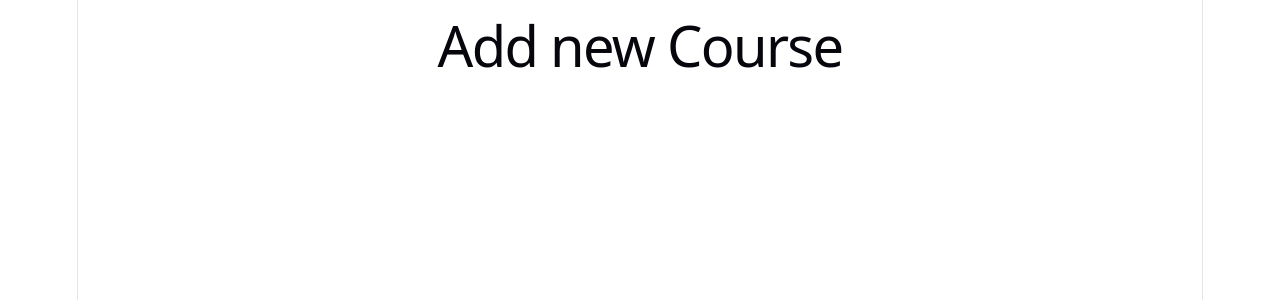
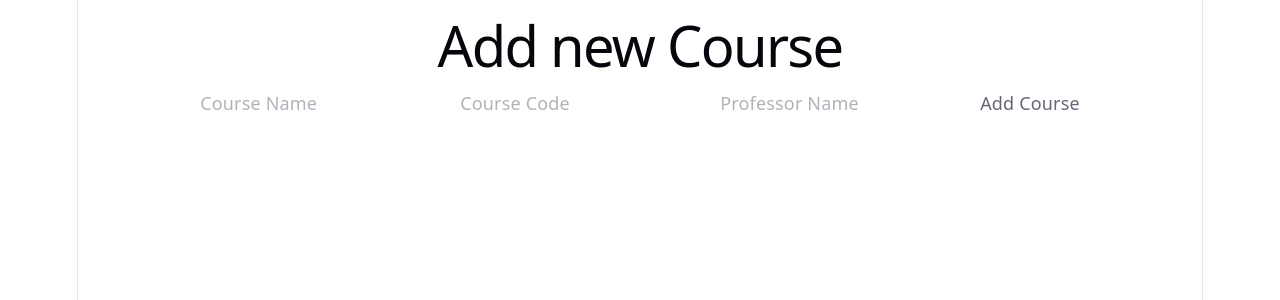
Before and after one commit to Wisp369/StudyCorner, a React (Vite) app in the folder Frontend/: page /addCourse in a window 1280 px wide. Shown: the top 300 px of the page. Built offline with nearby package versions, Linux system fonts and the light colour scheme; no server answers.

Commit message:
Created the AddCoursePage and it's required view model

```diff
--- a/Frontend/src/pages/AddCoursePage.tsx
+++ b/Frontend/src/pages/AddCoursePage.tsx
@@ -1,7 +1,23 @@
+import { useNavigate } from "react-router"
+import { AddCourseViewModel } from "../viewModels/AddCourseViewModel"
+
 export function AddCoursePage() {
+  const viewModel = AddCourseViewModel()
+  const navigate = useNavigate()
+
   return (
     <div>
       <h1>Add new Course</h1>
-    </div>
+      <input type="text" placeholder="Course Name" value={viewModel.courseName} onChange={(e) => viewModel.setCourseName(e.target.value)} />
+      <input type="text" placeholder="Course Code" value={viewModel.courseCode} onChange={(e) => viewModel.setCourseCode(e.target.value)} />
+      <input type="text" placeholder="Professor Name" value={viewModel.professorName} onChange={(e) => viewModel.setProfessorName(e.target.value)} />
+      <button onClick={() => {
+        viewModel.addCourse()
+        navigate("/")
+        console.log("Course added");
+
+      }
+      }>Add Course</button>
+    </div >
   )
 }
--- a/Frontend/src/types/Course.tsx
+++ b/Frontend/src/types/Course.tsx
@@ -1,5 +1,5 @@
 export type Course = {
-  courseId: number,
+  courseId?: number,
   courseName: string,
   courseCode: string,
   professorName: string
--- /dev/null
+++ b/Frontend/src/viewModels/AddCourseViewModel.tsx
@@ -0,0 +1,35 @@
+import { useState } from "react"
+import type { Course } from "../types/Course"
+
+export const AddCourseViewModel = () => {
+  const [courseName, setCourseName] = useState("")
+  const [courseCode, setCourseCode] = useState("")
+  const [professorName, setProfessorName] = useState("")
+
+  function addCourse() {
+    const newCourse: Course = {
+      courseName: courseName,
+      courseCode: courseCode,
+      professorName: professorName
+    }
+
+    fetch("http://localhost:8080/data/courses", {
+      method: "POST",
+      headers: {
+        "Content-Type": "application/json"
+      },
+      body: JSON.stringify(newCourse)
+    })
+  }
+
+  return {
+    courseName,
+    setCourseName,
+    courseCode,
+    setCourseCode,
+    professorName,
+    setProfessorName,
+    addCourse,
+  }
+
+}
```
Also changed, not shown: 1 other file (tests, documents, lock files or other folders).
